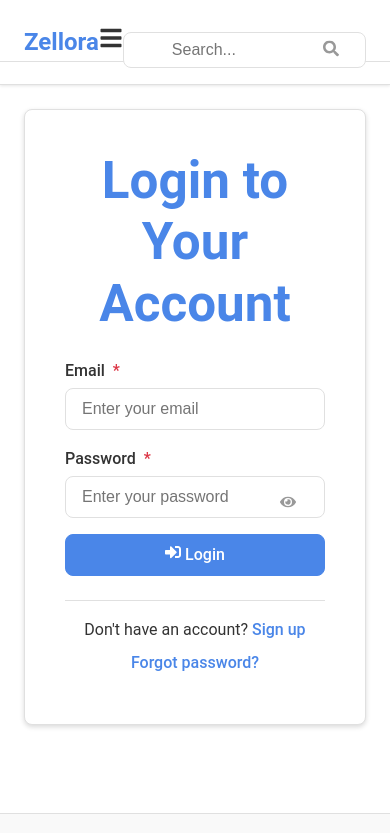
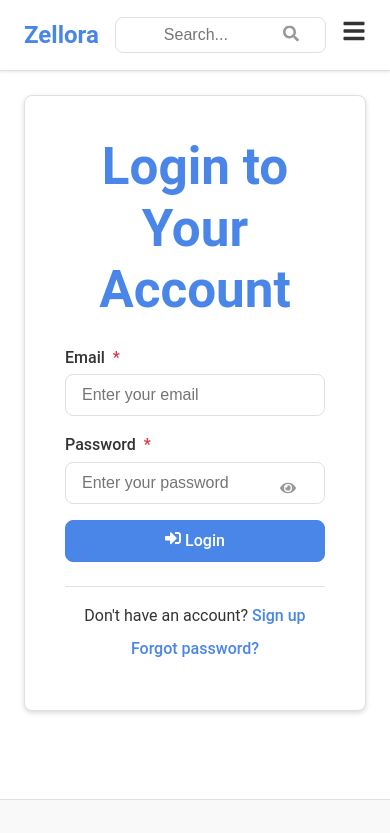
Before and after one commit to back-to-front/Zellora, a React (Vite) app in the folder frontend/: page /login in a window 390 px wide. Shown: the top 833 px of the page. Built offline with nearby package versions, Linux system fonts and the light colour scheme; no server answers.

Commit message:
Minor color changes and layout changes

```diff
--- a/frontend/src/components/layout/Header.css
+++ b/frontend/src/components/layout/Header.css
@@ -16,6 +16,7 @@
   justify-content: space-between;
   padding: var(--spacing-md) 0;
   width: 100%;
+  flex-wrap: wrap;
 }
 
 .logo {
@@ -34,6 +35,7 @@
   max-width: 500px;
   margin: 0 var(--spacing-lg);
   position: relative;
+  transition: all 0.3s ease;
 }
 
 .search-input {
@@ -190,21 +192,40 @@
   cursor: pointer;
 }
 
-@media (max-width: 992px) {
+@media (min-width: 351px) and (max-width: 992px) {
+  /* .header-content {
+    flex-wrap: wrap;
+    padding-bottom: 0;
+  } */
+
+  .search-form {
+    order: 3;
+    margin: var(--spacing-md) 0;
+    max-width: 100%;
+    width: 100%;
+    flex-basis: 100%;
+  }
+
+  /* .mobile-menu-toggle {
+    display: block;
+    order: 2;
+  } */
+}
+
+@media (max-width: 508px) {
   .header-content {
     flex-wrap: wrap;
   }
 
   .search-form {
-    order: 3;
-    margin: var(--spacing-md) 0 0;
-    max-width: 100%;
-    width: 100%;
+    flex: 1;
+    margin: 0 var(--spacing-md);
+    max-width: none;
   }
 
   .mobile-menu-toggle {
     display: block;
-    order: 2;
+    order: 3;
   }
 
   .main-nav {
@@ -217,7 +238,7 @@
     background-color: var(--background-color);
     overflow: hidden;
     transition: height var(--transition-speed) ease;
-    border-bottom: 1px solid var(--border-color);
+    /* border-bottom: 1px solid var(--border-color); */
     order: 4;
   }
 
@@ -254,3 +275,9 @@
     padding-left: var(--spacing-lg);
   }
 }
+
+@media (359px <= width <= 382px) {
+  .mobile-menu-toggle {
+    order: 2;
+  }
+}
--- a/frontend/src/pages/AskQuestion.css
+++ b/frontend/src/pages/AskQuestion.css
@@ -70,6 +70,7 @@
   outline: none;
   background-color: transparent;
   min-width: 120px;
+  color: var(--text-primary);
 }
 
 .form-text {
--- a/frontend/src/pages/admin/AdminDashboard.css
+++ b/frontend/src/pages/admin/AdminDashboard.css
@@ -30,7 +30,7 @@
 }
 
 .tab-item.active {
-  color: var(--color-primary);
+  color: var(--primary-dark);
   border-bottom: 3px solid var(--color-primary);
 }
 
--- a/frontend/src/pages/admin/AdminLayout.css
+++ b/frontend/src/pages/admin/AdminLayout.css
@@ -34,7 +34,7 @@
   padding: 0.75rem 1rem;
   border-radius: 0.375rem;
   font-size: 0.95rem;
-  color: var(--color-text-secondary);
+  color: var(--text-secondary);
   background: none;
   border: none;
   cursor: pointer;
@@ -44,12 +44,11 @@
 
 .admin-nav-item:hover {
   background-color: rgba(0, 0, 0, 0.05);
-  color: var(--color-text-primary);
+  color: var(--text-primary);
 }
 
 .admin-nav-item.active {
-  background-color: var(--color-primary);
-  color: white;
+  color: var(--primary-dark);
 }
 
 .admin-nav-icon {
--- a/frontend/src/pages/admin/UserManagement.css
+++ b/frontend/src/pages/admin/UserManagement.css
@@ -93,7 +93,7 @@
   width: 40px;
   height: 40px;
   border-radius: 50%;
-  background-color: var(--color-primary);
+  background-color: var(--primary-color);
   color: white;
   display: flex;
   align-items: center;
--- a/frontend/src/styles/global.css
+++ b/frontend/src/styles/global.css
@@ -72,6 +72,10 @@
   box-sizing: border-box;
   margin: 0;
   padding: 0;
+}
+
+#root {
+  width: 100%;
 }
 
 body {
```
